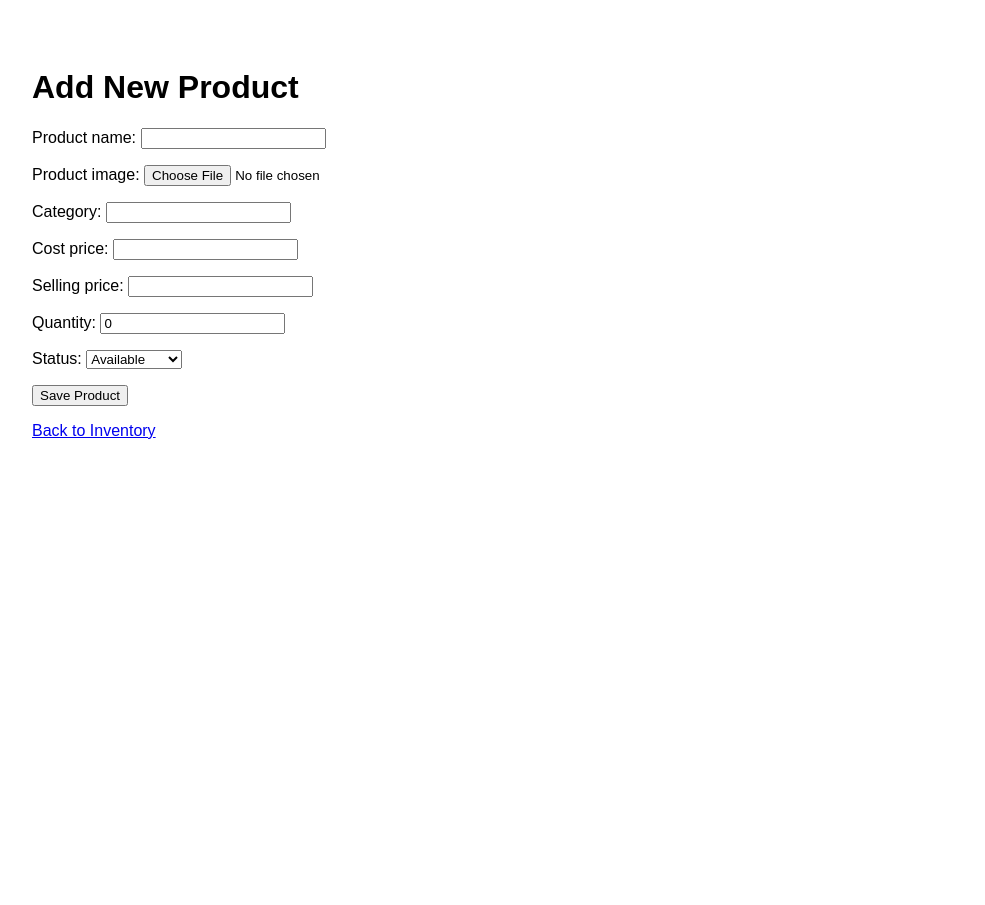
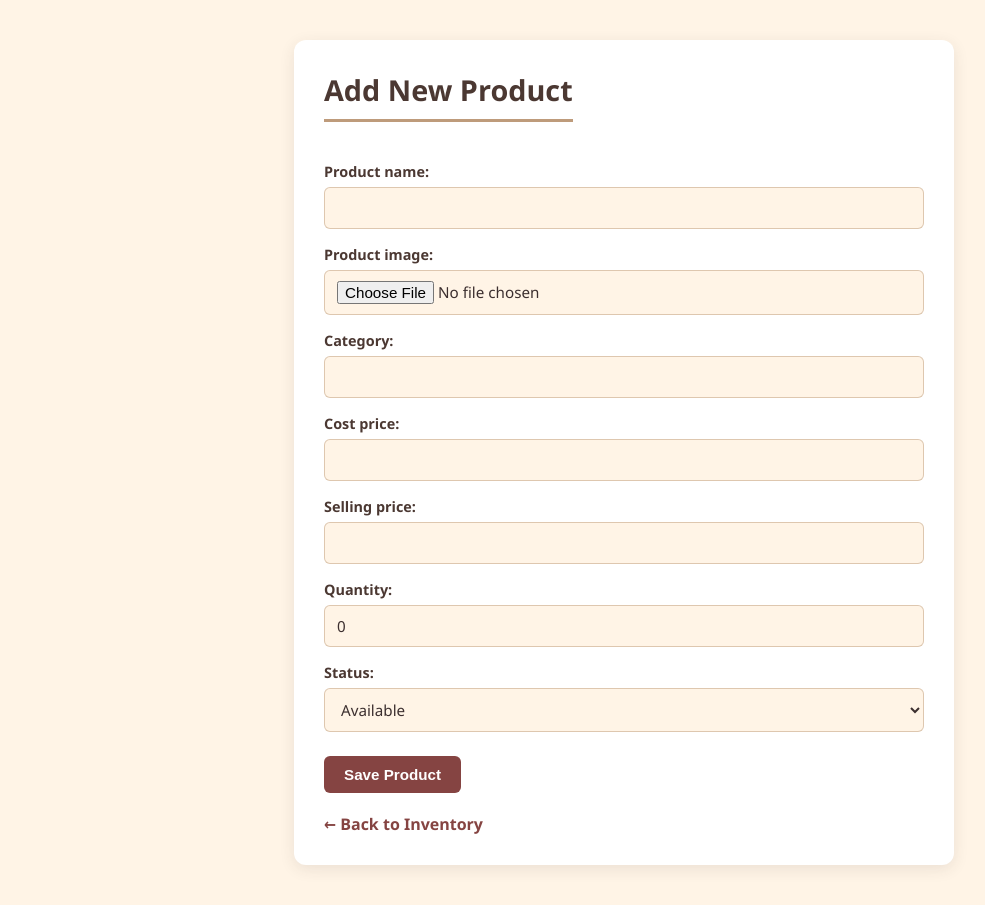
Before and after one commit to ZacXhy1/ShopLi, a Django app: page /dashboard/add/ in a window 1280 px wide. Shown: the whole page, without its empty margins (16-1001 px from the left). Before the commit the page ends 439 px from the top, so only its background shows below. Run offline with Django 5.2, Linux system fonts and the light colour scheme.

Commit message:
Updated forms ccs

```diff
--- a/ShopLi/templates/Inventory/add_product.html
+++ b/ShopLi/templates/Inventory/add_product.html
@@ -2,15 +2,117 @@
 <html lang="en">
 <head>
     <meta charset="UTF-8">
-    <title>Add Product</title>
+    <meta name="viewport" content="width=device-width, initial-scale=1.0">
+    <title>Add Product - ShopLi</title>
+    <style>
+        :root {
+            --dark-espresso: #3c2f2f;
+            --mocha-brown: #4b3832;
+            --warm-terracotta: #854442;
+            --cappuccino-gold: #be9b7b;
+            --cream-bg: #fff4e6;
+            --white: #ffffff;
+        }
+
+        body {
+            font-family: 'Segoe UI', Tahoma, Geneva, Verdana, sans-serif;
+            background-color: var(--cream-bg);
+            color: var(--dark-espresso);
+            margin: 0;
+            padding: 40px 20px;
+        }
+
+        .container {
+            max-width: 600px;
+            margin: 0 auto;
+            background-color: var(--white);
+            padding: 30px;
+            border-radius: 12px;
+            box-shadow: 0 4px 15px rgba(60, 47, 47, 0.1);
+        }
+
+        h1 {
+            color: var(--mocha-brown);
+            margin-top: 0;
+            margin-bottom: 24px;
+            font-size: 1.8rem;
+            border-bottom: 3px solid var(--cappuccino-gold);
+            padding-bottom: 10px;
+            display: inline-block;
+        }
+
+        form p {
+            margin-bottom: 16px;
+            display: flex;
+            flex-direction: column;
+            gap: 6px;
+        }
+
+        form label {
+            font-weight: 600;
+            font-size: 0.9rem;
+            color: var(--mocha-brown);
+        }
+
+        form input[type="text"],
+        form input[type="number"],
+        form select,
+        form input[type="file"] {
+            padding: 10px 12px;
+            border: 1px solid rgba(190, 155, 123, 0.5);
+            border-radius: 6px;
+            font-size: 0.95rem;
+            font-family: inherit;
+            background-color: var(--cream-bg);
+            color: var(--dark-espresso);
+        }
+
+        form input:focus,
+        form select:focus {
+            outline: none;
+            border-color: var(--warm-terracotta);
+        }
+
+        button {
+            padding: 10px 20px;
+            background-color: var(--warm-terracotta);
+            color: var(--white);
+            border: none;
+            border-radius: 6px;
+            font-size: 0.95rem;
+            font-weight: 600;
+            cursor: pointer;
+            margin-top: 8px;
+        }
+
+        button:hover {
+            background-color: var(--mocha-brown);
+        }
+
+        .back-link {
+            display: inline-block;
+            margin-top: 20px;
+            color: var(--warm-terracotta);
+            font-weight: 600;
+            text-decoration: none;
+        }
+
+        .back-link:hover {
+            text-decoration: underline;
+        }
+    </style>
 </head>
-<body style="font-family: sans-serif; padding: 40px;">
+<body>
+
+    <div class="container">
         <h1>Add New Product</h1>
         <form method="POST" enctype="multipart/form-data">
             {% csrf_token %}
             {{ form.as_p }}
             <button type="submit">Save Product</button>
         </form>
-    <p><a href="{% url 'index' %}">Back to Inventory</a></p>
+        <a class="back-link" href="{% url 'index' %}">← Back to Inventory</a>
+    </div>
+
 </body>
 </html>
```
Also changed, not shown: ShopLi/templates/Inventory/home.html (+27 -2 lines), db.sqlite3, products/beng_beng.webp (added). Lines whose indentation alone changed are shown as unchanged.
